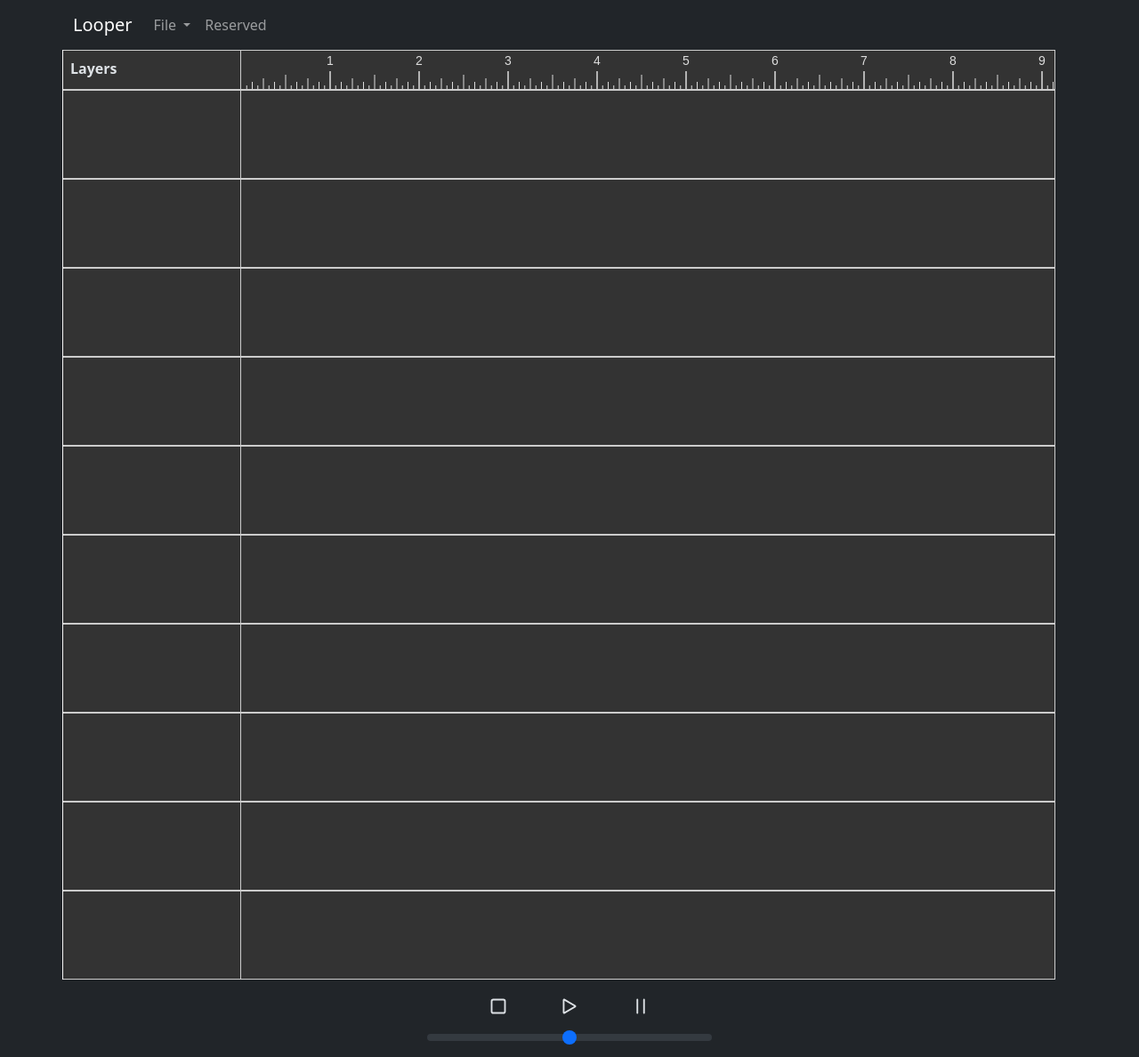
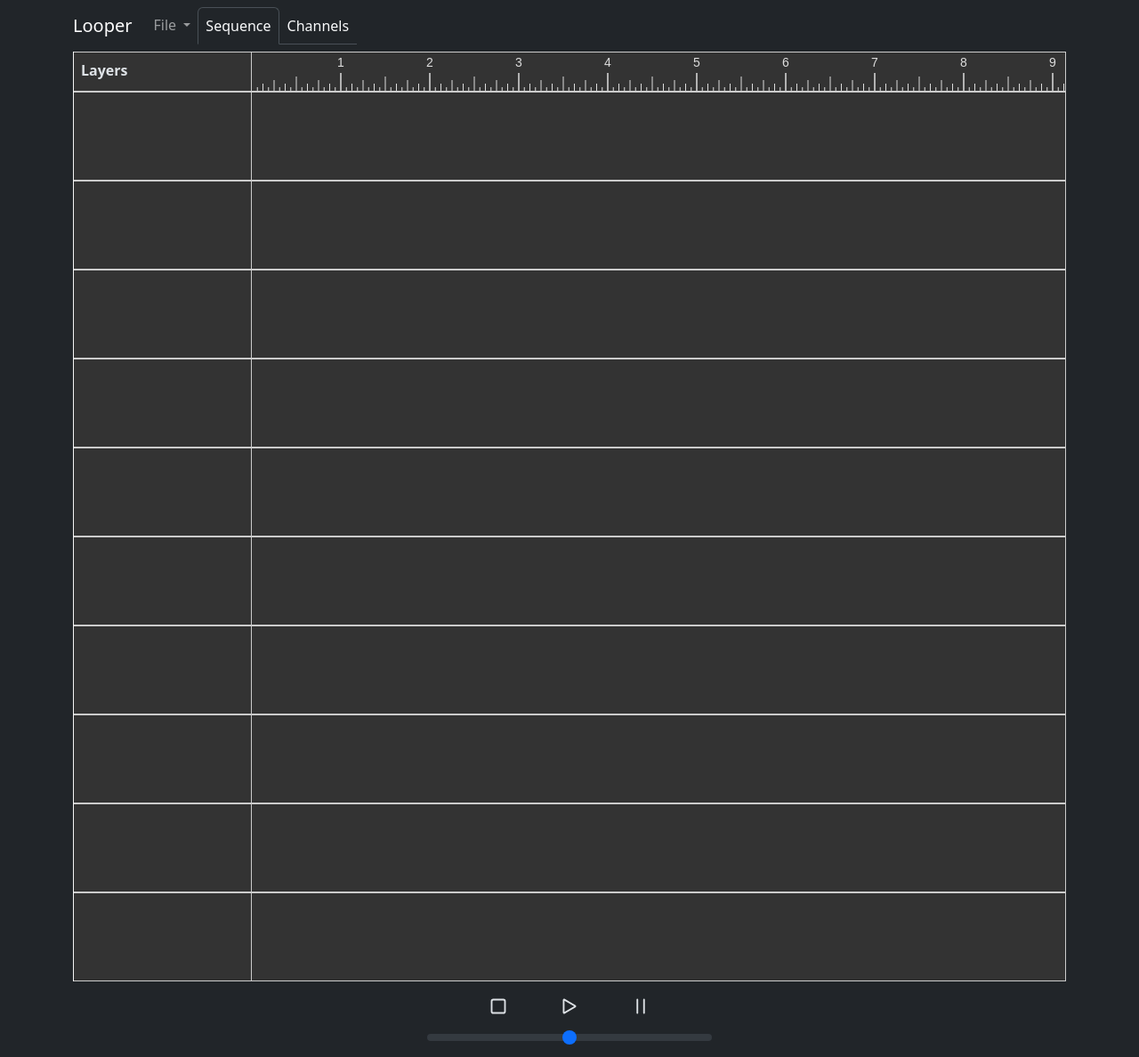
Before and after one commit to bwoodbury3/looper, a Flask app: page / in a window 1280 px wide. Shown: the whole page at 89% size. Run offline with Flask 3, Linux system fonts and the light colour scheme; parts of the project's set-up code (start-up, migrations or seed data) failed here and were passed over; some libraries are stand-ins or nearby versions.

Commit message:
Making way for tabs to show more content

```diff
--- a/web/templates/index.html
+++ b/web/templates/index.html
@@ -12,6 +12,7 @@
                     <div class="container-fluid">
                         <a class="navbar-brand" href="#">Looper</a>
                         <ul class="navbar-nav me-auto mb-2 mb-lg-0">
+                            <!-- Dropdown(s)s -->
                             <li class="nav-item dropdown">
                                 <a class="nav-link dropdown-toggle" href="#" id="navbar-file-dropdown" role="button" data-bs-toggle="dropdown" aria-expanded="false">
                                     File
@@ -25,9 +26,34 @@
                                     </li>
                                 </ul>
                             </li>
-                            <li class="nav-item">
-                                <a class="nav-link" href="#">Reserved</a>
-                            </li>
+
+                            <!-- Tabs for switching between content types -->
+                            <div class="nav nav-tabs" id="nav-tab" role="tablist">
+                                <li class="nav-item">
+                                    <a class="nav-link text-light active"
+                                            id="sequence-content-tab"
+                                            data-bs-toggle="tab"
+                                            data-bs-target="#sequence-content"
+                                            type="button"
+                                            role="tab"
+                                            aria-controls="sequence-content"
+                                            aria-selected="true">
+                                        Sequence
+                                    </a>
+                                </li>
+                                <li class="nav-item">
+                                    <a class="nav-link text-light"
+                                            id="channels-content-tab"
+                                            data-bs-toggle="tab"
+                                            data-bs-target="#channels-content"
+                                            type="button"
+                                            role="tab"
+                                            aria-controls="channels-content"
+                                            aria-selected="false">
+                                        Channels
+                                    </a>
+                                </li>
+                            </div>
                         </ul>
                     </div>
                 </nav>
@@ -36,8 +62,21 @@
                 <div class="modal fade" id="navbar-save-modal"></div>
             </div>
 
-            <div class="row ui-base">
-                <div id="ui" class="ui">
+            <div class="tab-content ui-base" id="nav-tabContent">
+                <div role="tabpanel"
+                     class="tab-pane active"
+                     id="sequence-content"
+                     role="tabpanel"
+                     aria-labelledby="sequence-content-tab">
+                    <div id="ui" class="ui">
+                    </div>
+                </div>
+                <div role="tabpanel"
+                     class="tab-pane"
+                     id="channels-content"
+                     role="tabpanel"
+                     aria-labelledby="channels-content-tab">
+                    This is where the channels view will go
                 </div>
             </div>
         </div>
```
